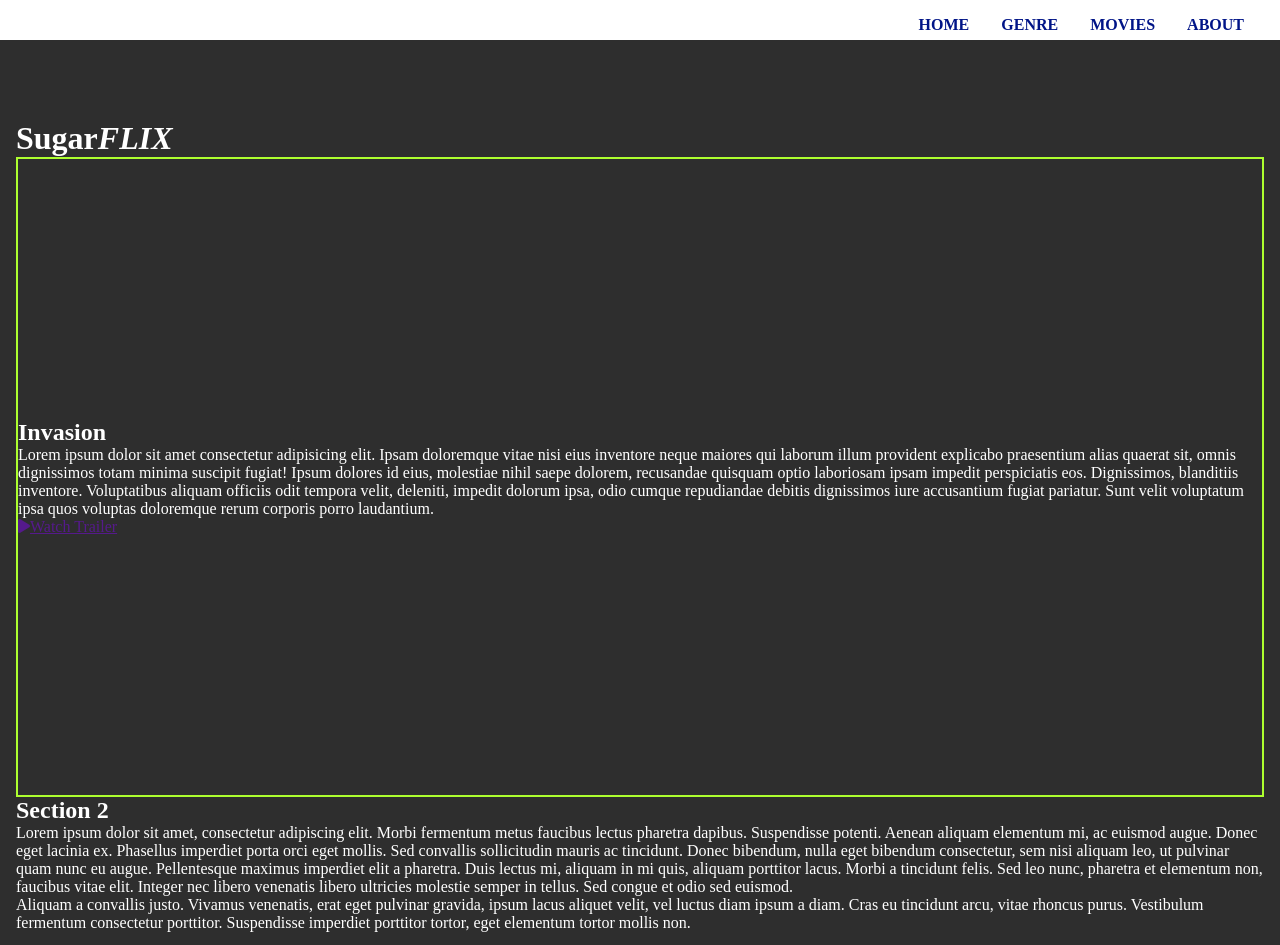
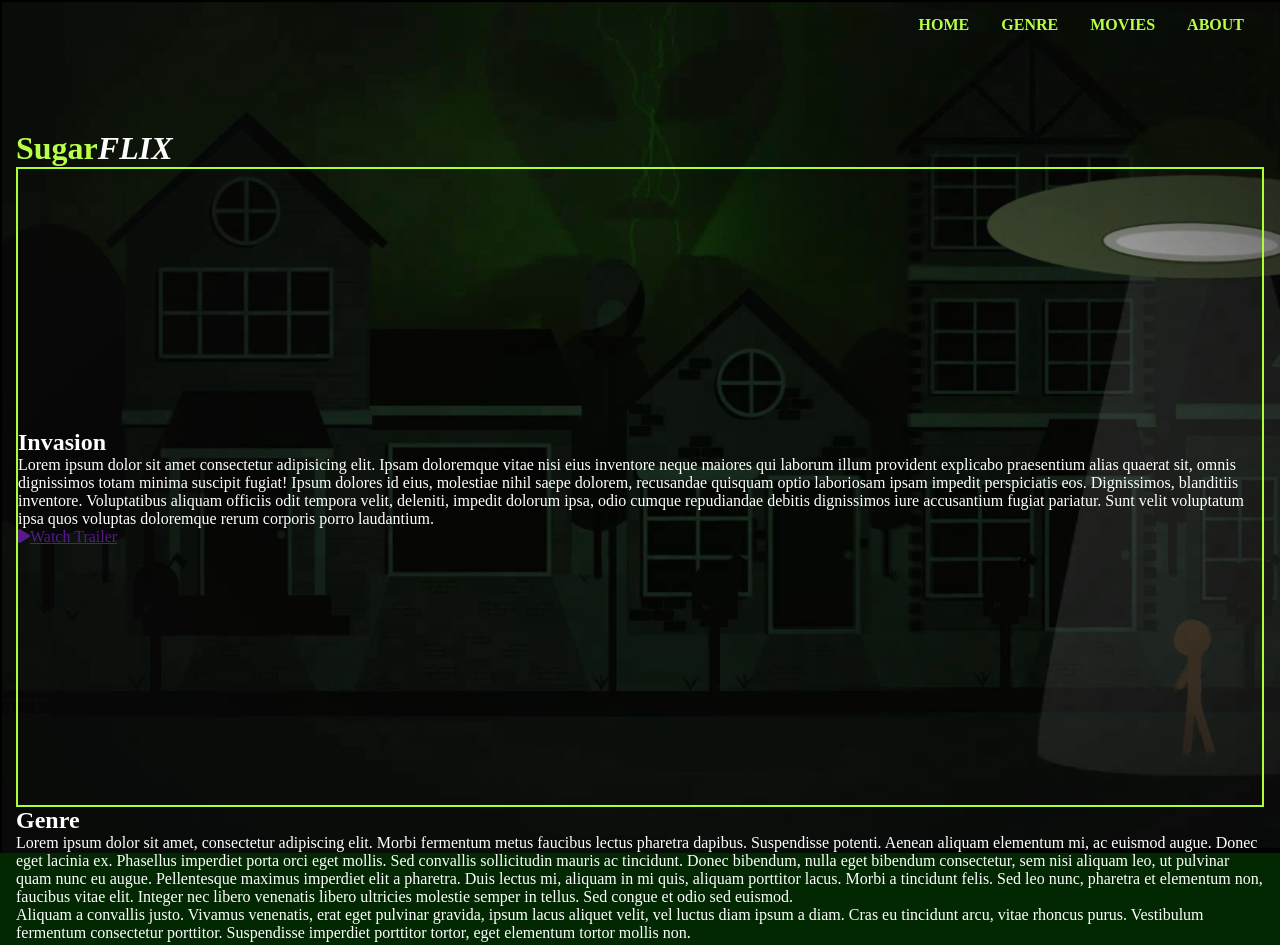
Before and after one commit to Meshia13/landing-page, a plain HTML site: page index.html in a window 1280 px wide. Shown: the top 945 px of the page. Drawn offline with Linux system fonts and the light colour scheme.

Commit message:
style: updating style on css

```diff
--- a/css/main.css
+++ b/css/main.css
@@ -12,31 +12,39 @@ html {
 }
 
 body {
-    background: rgba(0, 0, 0, 0.819);
+    background: rgb(1, 40, 1);
+    /* background: rgb(0, 215, 253); */
     /* width: 100vw;
     height: 100vh;
     background-image: url("../assets/images/funny.png");
     background-repeat: no-repeat;
      */
+    background-image: url("../assets/images/scary.png");
+    background-repeat: no-repeat;
     margin: 0;
     font-family: 'Merriweather', serif;
     color: #fff;
 }
 
+/* .landing-container {
+    background-image: url("../assets/images/green_bg.jpg");
+    background-repeat: no-repeat;
+
+} */
+
 header nav {
     display: block;
     width: 100%;
-    height: 40px;
-    background-color: #fff;
+    height: 50px;
+    background-color: #59d6f800;
 }
+
 
 .nav_menu ul {
     display: flex;
     float: right;
     padding-right: 20px;
     margin: 0 auto;
-
-
 }
 
 .nav_menu li {
@@ -49,7 +57,7 @@ header nav {
     font-weight: bold;
     text-decoration: none;
     text-transform: uppercase;
-    color: #001487;
+    color: #b9ff48;
 
 }
 
@@ -59,6 +67,19 @@ header nav {
     transition: ease 0.3s all;
 
 }
+
+.main__hero h1 {
+    color: #b9ff48;
+    font-weight: bolder;
+}
+
+.main__hero h1 em {
+    color: rgb(253, 253, 253);
+}
+
+/* #section1 {
+    background-image: url("../assets/images/scary.png");
+} */
 
 /* #section1 {
     display: flex;
--- a/index.html
+++ b/index.html
@@ -12,7 +12,7 @@
     <link rel="stylesheet" href="css/main.css">
 </head>
 <body>
-
+   <div class="landing-container">
     <header>
 
       <nav class="nav_menu">
@@ -61,7 +61,7 @@
 
       <section id="section2" data-nav="Genre">
         <div class="section_container">
-        <h2>Section 2</h2>
+          <h2>Genre</h2>
           <p>Lorem ipsum dolor sit amet, consectetur adipiscing elit. Morbi fermentum metus faucibus lectus pharetra dapibus. Suspendisse potenti. Aenean aliquam elementum mi, ac euismod augue. Donec eget lacinia ex. Phasellus imperdiet porta orci eget mollis. Sed convallis sollicitudin mauris ac tincidunt. Donec bibendum, nulla eget bibendum consectetur, sem nisi aliquam leo, ut pulvinar quam nunc eu augue. Pellentesque maximus imperdiet elit a pharetra. Duis lectus mi, aliquam in mi quis, aliquam porttitor lacus. Morbi a tincidunt felis. Sed leo nunc, pharetra et elementum non, faucibus vitae elit. Integer nec libero venenatis libero ultricies molestie semper in tellus. Sed congue et odio sed euismod.</p>
 
           <p>Aliquam a convallis justo. Vivamus venenatis, erat eget pulvinar gravida, ipsum lacus aliquet velit, vel luctus diam ipsum a diam. Cras eu tincidunt arcu, vitae rhoncus purus. Vestibulum fermentum consectetur porttitor. Suspendisse imperdiet porttitor tortor, eget elementum tortor mollis non.</p>
@@ -70,7 +70,7 @@
 
       <section id="section3" data-nav="Movies">
         <div class="section_container">
-        <h2>Section 3</h2>
+          <h2>Movies</h2>
           <p>Lorem ipsum dolor sit amet, consectetur adipiscing elit. Morbi fermentum metus faucibus lectus pharetra dapibus. Suspendisse potenti. Aenean aliquam elementum mi, ac euismod augue. Donec eget lacinia ex. Phasellus imperdiet porta orci eget mollis. Sed convallis sollicitudin mauris ac tincidunt. Donec bibendum, nulla eget bibendum consectetur, sem nisi aliquam leo, ut pulvinar quam nunc eu augue. Pellentesque maximus imperdiet elit a pharetra. Duis lectus mi, aliquam in mi quis, aliquam porttitor lacus. Morbi a tincidunt felis. Sed leo nunc, pharetra et elementum non, faucibus vitae elit. Integer nec libero venenatis libero ultricies molestie semper in tellus. Sed congue et odio sed euismod.</p>
 
           <p>Aliquam a convallis justo. Vivamus venenatis, erat eget pulvinar gravida, ipsum lacus aliquet velit, vel luctus diam ipsum a diam. Cras eu tincidunt arcu, vitae rhoncus purus. Vestibulum fermentum consectetur porttitor. Suspendisse imperdiet porttitor tortor, eget elementum tortor mollis non.</p>
@@ -79,7 +79,7 @@
 
       <section id="section4" data-nav="About">
           <div class="section_container">
-          <h2>Section 4</h2>
+            <h2>About</h2>
             <p>Lorem ipsum dolor sit amet, consectetur adipiscing elit. Morbi fermentum metus faucibus lectus pharetra dapibus. Suspendisse potenti. Aenean aliquam elementum mi, ac euismod augue. Donec eget lacinia ex. Phasellus imperdiet porta orci eget mollis. Sed convallis sollicitudin mauris ac tincidunt. Donec bibendum, nulla eget bibendum consectetur, sem nisi aliquam leo, ut pulvinar quam nunc eu augue. Pellentesque maximus imperdiet elit a pharetra. Duis lectus mi, aliquam in mi quis, aliquam porttitor lacus. Morbi a tincidunt felis. Sed leo nunc, pharetra et elementum non, faucibus vitae elit. Integer nec libero venenatis libero ultricies molestie semper in tellus. Sed congue et odio sed euismod.</p>
 
             <p>Aliquam a convallis justo. Vivamus venenatis, erat eget pulvinar gravida, ipsum lacus aliquet velit, vel luctus diam ipsum a diam. Cras eu tincidunt arcu, vitae rhoncus purus. Vestibulum fermentum consectetur porttitor. Suspendisse imperdiet porttitor tortor, eget elementum tortor mollis non.</p>
@@ -90,7 +90,7 @@
     <footer class="footer">
       <p>&copy Carmeshia Lazzana</p>
     </footer>
-
+  </div>
 
     <!-- Link to JavaScript file -->
     <script src="js/app.js"></script>
```
Also changed, not shown: assets/images/green_bg.jpg (added). Lines whose indentation alone changed are shown as unchanged.
